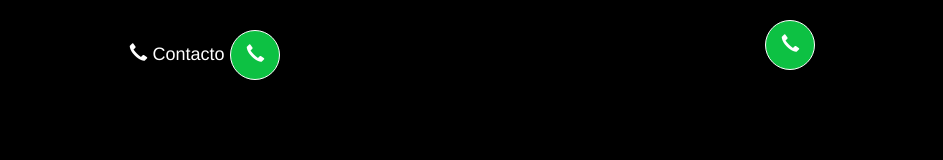
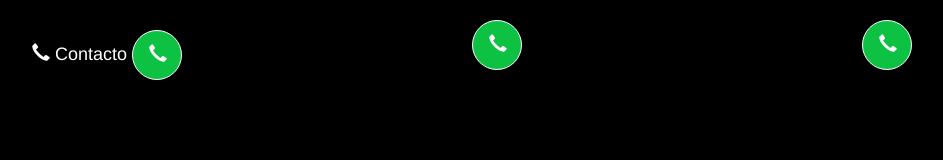
Before and after one commit to MrWayo/testphone, a plain HTML site: page index.html in a window 1280 px wide. Shown: the whole page, without its empty margins (143-1086 px from the left). Drawn offline with Linux system fonts and the light colour scheme.

Commit message:
update-one-link-more

```diff
--- a/index.html
+++ b/index.html
@@ -47,11 +47,14 @@
 	<div class="container">
 		<div class="row text-center">
 			<div>&nbsp</div>
-			<div class="col-sm-6">
+			<div class="col-sm-4">
 				<h4><i class="glyphicon glyphicon-earphone"></i> Contacto <a type="submit" href="intent://send/51975707163#Intent;scheme=smsto;package=com.whatsapp;action=android.intent.action.SENDTO;end" class="btn btn-like btn-circle btn-lg"><i class="glyphicon glyphicon-earphone"></i></a></h4>
 			</div>
-			<div class="col-sm-6">
+			<div class="col-sm-4">
 				<a type="submit" href="whatsapp://call?number=51975707163&&//send?text=<<Mensaje>>" class="btn btn-like btn-circle btn-lg"><i class="glyphicon glyphicon-earphone"></i></a>
+			</div>
+			<div class="col-sm-4">
+				<a type="submit" href="whatsapp://call?number=51975707163>" class="btn btn-like btn-circle btn-lg"><i class="glyphicon glyphicon-earphone"></i></a>
 			</div>
 		</div>
 	</div>
```
